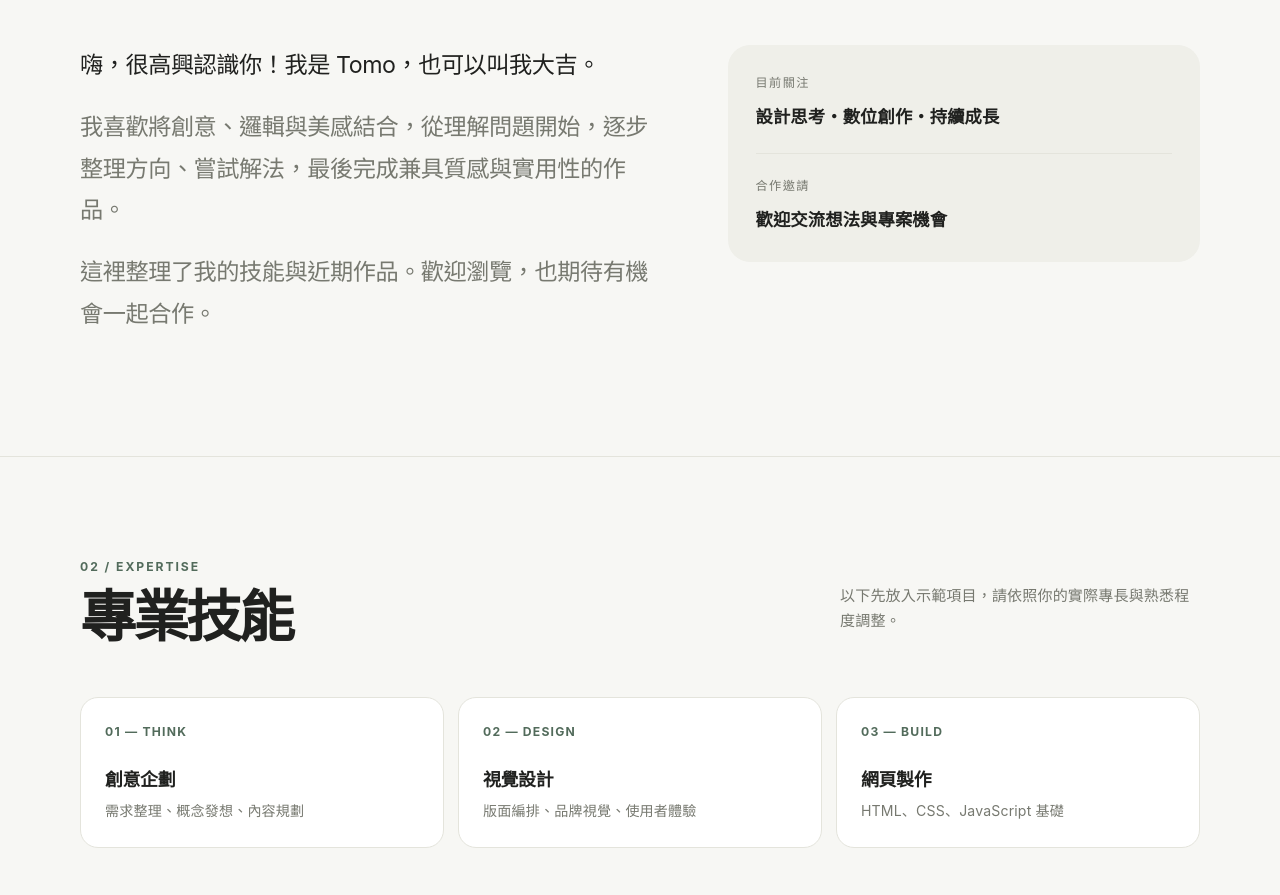
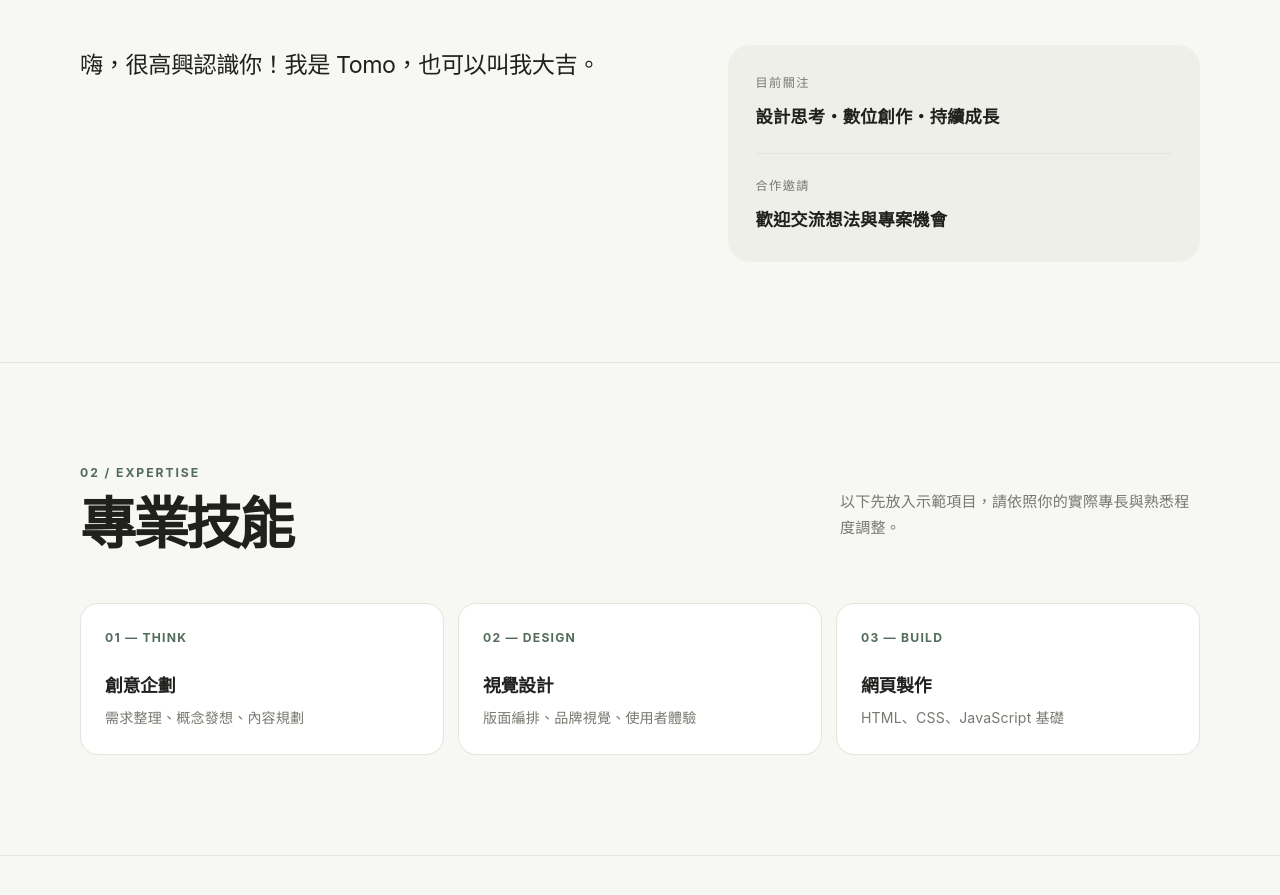
Before and after one commit to tomodaji777/homepage, a plain HTML site: page index.html in a window 1280 px wide. Shown: the part 965-1860 px from the top of the page. Drawn offline with Linux system fonts and the light colour scheme.

Commit message:
Update index.html

```diff
--- a/index.html
+++ b/index.html
@@ -221,8 +221,6 @@
         <div class="about-grid">
           <div class="about-copy">
             <p>嗨，很高興認識你！我是 Tomo，也可以叫我大吉。</p>
-            <p class="muted">我喜歡將創意、邏輯與美感結合，從理解問題開始，逐步整理方向、嘗試解法，最後完成兼具質感與實用性的作品。</p>
-            <p class="muted">這裡整理了我的技能與近期作品。歡迎瀏覽，也期待有機會一起合作。</p>
           </div>
           <aside class="about-aside">
             <div class="aside-label">目前關注</div><div class="aside-value">設計思考・數位創作・持續成長</div>
```
